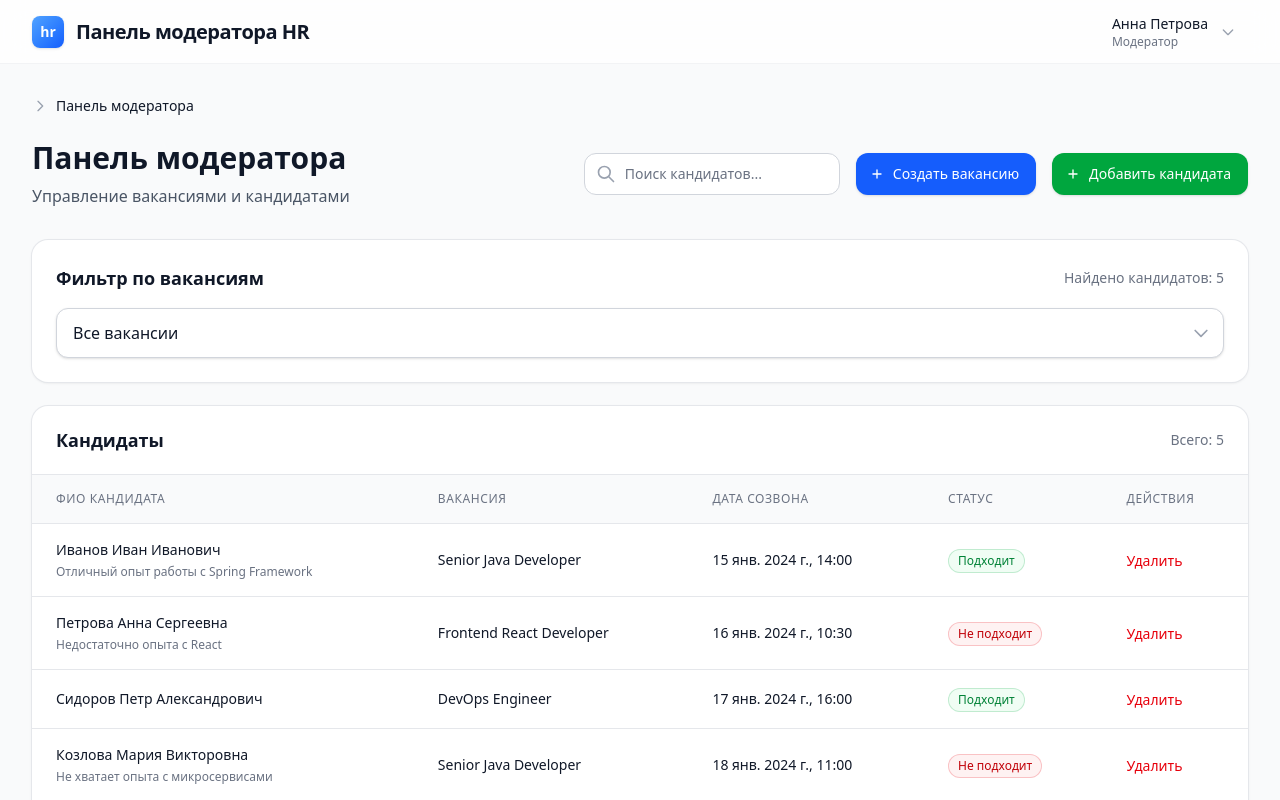
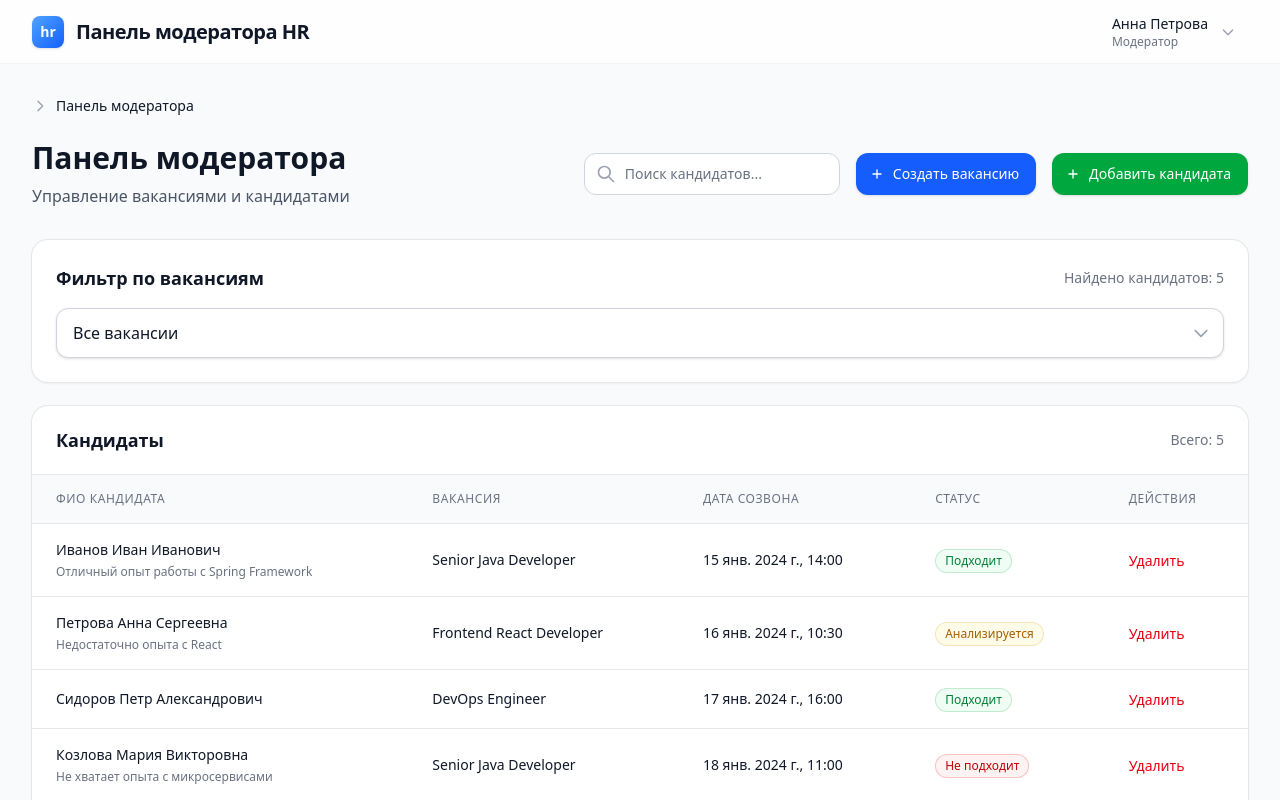
Before and after one commit to M2-SYNDICATE/vue-moderator-s-panel-hr, a Vue app: page / in a window 1280 px wide. Shown: the top 800 px of the page. Built offline with nearby package versions, Linux system fonts and the light colour scheme.

Commit message:
changing the status of candidates

```diff
--- a/src/components/ModeratorPanel.vue
+++ b/src/components/ModeratorPanel.vue
@@ -16,7 +16,7 @@ interface Candidate {
   id: number
   fullName: string
   vacancyId: number
-  status: 'suitable' | 'not_suitable'
+  status: 'suitable' | 'not_suitable' | 'analiz'
   comments?: string
   callDate?: string
 }
@@ -63,7 +63,7 @@ const candidates = ref<Candidate[]>([
     id: 2,
     fullName: 'Петрова Анна Сергеевна',
     vacancyId: 2,
-    status: 'not_suitable',
+    status: 'analiz',
     comments: 'Недостаточно опыта с React',
     callDate: '2024-01-16T10:30:00Z',
   },
@@ -152,13 +152,27 @@ const getVacancyTitle = (vacancyId: number) => {
 }
 
 const getStatusText = (status: string) => {
-  return status === 'suitable' ? 'Подходит' : 'Не подходит'
+  if (status === 'suitable') {
+    return 'Подходит'
+  } else if (status === 'not_suitable') {
+    return 'Не подходит'
+  } else if (status === 'analiz') {
+    return 'Анализируется'
+  } else {
+    return 'Неизвестный статус'
+  }
 }
 
 const getStatusColor = (status: string) => {
-  return status === 'suitable'
-    ? 'bg-green-50 text-green-700 ring-green-600/20'
-    : 'bg-red-50 text-red-700 ring-red-600/20'
+  if (status === 'suitable') {
+    return 'bg-green-50 text-green-700 ring-green-600/20'
+  } else if (status === 'not_suitable') {
+    return 'bg-red-50 text-red-700 ring-red-600/20'
+  } else if (status === 'analiz') {
+    return 'bg-yellow-50 text-yellow-700 ring-yellow-600/20'
+  } else {
+    return 'bg-gray-50 text-gray-700 ring-gray-600/20'
+  }
 }
 
 // Vacancy dropdown methods
```
